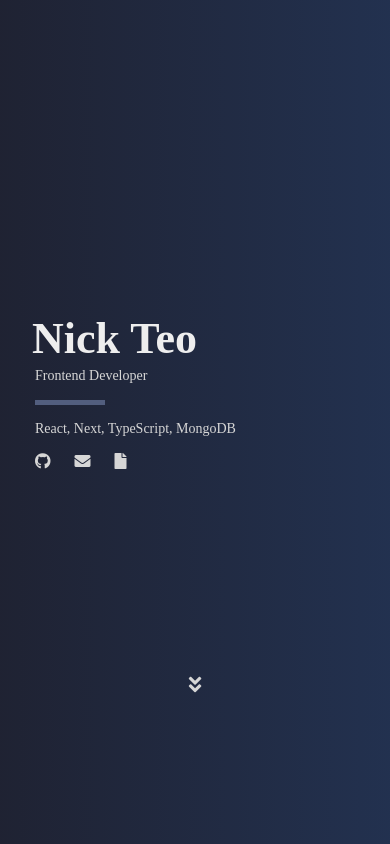
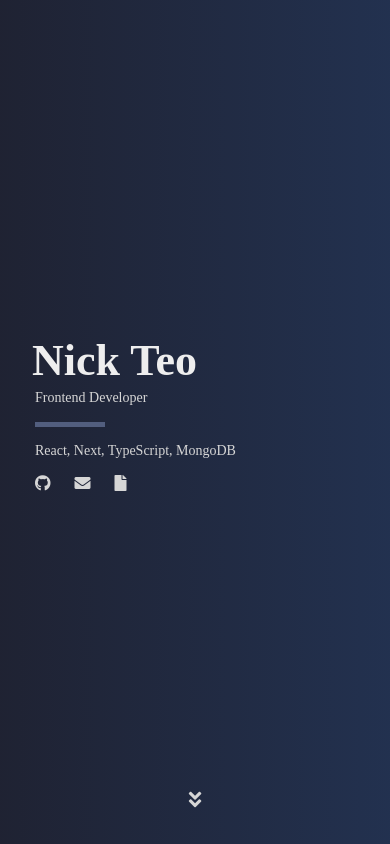
Before and after one commit to nickteojs/nickteojs.github.io, a plain HTML site: page index.html in a window 390 px wide. Shown: the top 844 px of the page. Drawn offline with Linux system fonts and the light colour scheme; a web font is replaced by a local one.

Commit message:
Update mobile spacing

```diff
--- a/index.html
+++ b/index.html
@@ -59,8 +59,8 @@
               </g>
             </svg>
           </div>
+          <a class="next-section" href="#projects"><i class="fas fa-angle-double-down hover"></i></a>
       </div>
-      <div id="next-section"><a href="#projects"><i class="fas fa-angle-double-down next-section hover"></i></a></div>
     </section>
     <section id="projects">
         <h3 class="header" id="project-title">Works</h3>
--- a/styles.scss
+++ b/styles.scss
@@ -92,15 +92,12 @@ a:link, a:visited {
     scroll-snap-align: start;
 }
 
-#next-section {
-    display: flex;
-    justify-content: center;
-}
-
 .next-section {
     color: $light;
-    bottom: 125px;
-    position: relative;
+    bottom: 2rem;
+    position: absolute;
+    left: 50%;
+    margin-left: -6.25px;
     font-size: 1.25rem;
 }
 
@@ -113,13 +110,14 @@ a:link, a:visited {
     text-align: center;
 }
 
-#hero, #projects, #experience {
+#projects, #experience {
     height: 800px;
 }
 
 // Hero Section
 #hero {
     width: 100%;
+    height: 100vh;
     #hero-copy {
         margin-left: 2.25rem;
         margin-bottom: 1rem;
@@ -285,6 +283,7 @@ a:link, a:visited {
     flex-direction: column;
     justify-content: center;
     align-items: center;
+    margin-top: 2rem;
     #experience-title, #company-title {
         opacity: 0;
         position: relative;
@@ -547,10 +546,13 @@ a:link, a:visited {
 
 @media (min-width: 1024px) {
     html {
-        scroll-snap-type: y mandatory;
+        // scroll-snap-type: y mandatory;
     }
     #hero, #projects, #experience {
         height: 100vh;
+    }
+    #experience {
+        margin-top: 0;
     }
 }
 
```
Also changed, not shown: styles.css, 1 other file.
